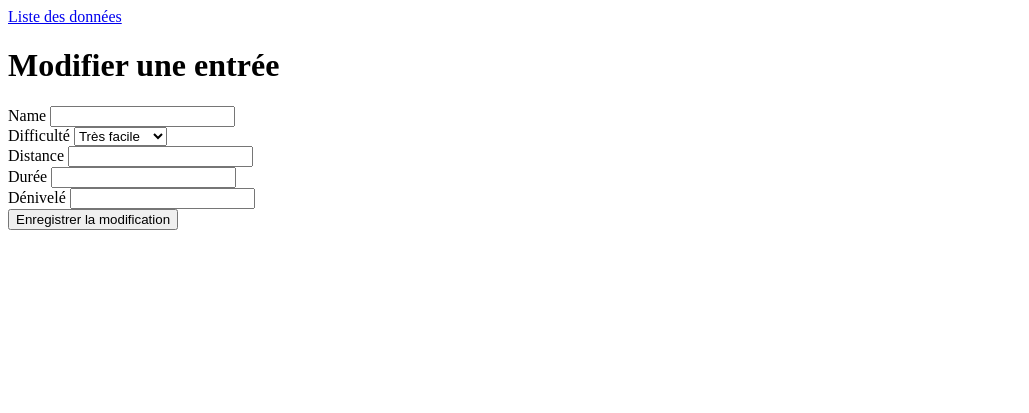
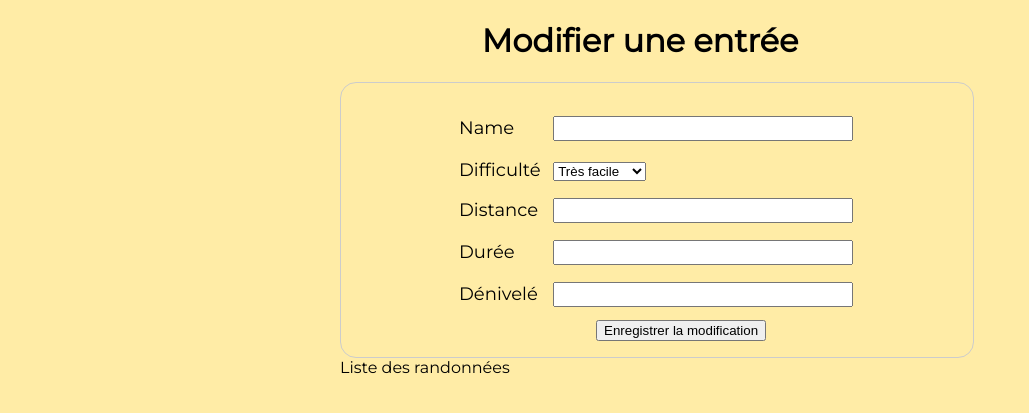
Before and after one commit to Mdelcham/rando, a PHP site: page /update.php in a window 1280 px wide. Shown: the top 413 px of the page, without its empty margins (0-1029 px from the left). Run offline with PHP 8.4, Linux system fonts and the light colour scheme.

Commit message:
design lol

```diff
--- a/assets/css/style.css
+++ b/assets/css/style.css
@@ -1,3 +1,77 @@
-
+@charset "UTF-8";
+body {
+  font-size: 16px;
+  background: #FFECA6;
+  font-family: 'Montserrat'; }
+  body .content {
+    width: 900px;
+    margin: 0 auto; }
+  body .content_up_cr {
+    width: 600px;
+    margin: 0 auto; }
+    body .content_up_cr a {
+      text-decoration: none;
+      color: black; }
+      body .content_up_cr a:hover {
+        transition: color .3s ease-out;
+        color: white; }
+  body #delete {
+    float: right;
+    margin: 10px calc((76px - 54px)/2) 0 0; }
+  body table {
+    font-size: 16px;
+    margin: 0 auto;
+    border-collapse: collapse; }
+    body table th {
+      font-weight: bold;
+      border: 0.5px solid black;
+      padding: 10px; }
+    body table td {
+      border: 0.5px solid black;
+      padding: 10px; }
+      body table td a {
+        text-decoration: none;
+        color: black; }
+        body table td a:hover {
+          transition: color .3s ease-out;
+          color: white; }
+      body table td input {
+        margin-left: 22px; }
+  body h1 {
+    text-align: center; }
+  body .form_upd, body .form_crea {
+    margin: 0 auto;
+    width: 600px;
+    /* Pour voir les limites du formulaire */
+    padding: 1em;
+    border: 1px solid #CCC;
+    border-radius: 1em; }
+    body .form_upd label, body .form_crea label {
+      font-size: 18px;
+      margin-left: 102px;
+      /* Afin de s'assurer que toutes les étiquettes aient la même dimension et soient alignées correctement */
+      display: inline-block;
+      width: 90px;
+      text-align: left;
+      margin-top: 1em; }
+    body .form_upd input, body .form_upd textarea, body .form_crea input, body .form_crea textarea {
+      /* Afin de s'assurer que tous les champs textuels utilisent la même police
+         Par défaut, textarea utilise une police à espacement constant */
+      font-family: 'Montserrat';
+      font-size: 16px;
+      /* Pour donner la même dimension à tous les champs textuels */
+      width: 300px;
+      -moz-box-sizing: border-box;
+      box-sizing: border-box; }
+    body .form_upd textarea, body .form_crea textarea {
+      /* Pour aligner correctement les champs multilignes et leurs étiquettes */
+      vertical-align: top;
+      /* Pour donner assez d'espace pour entrer du texte */
+      height: 5em;
+      /* Pour permettre aux utilisateurs de redimensionner un champ textuel horizontalement
+         Cela ne marche pas avec tous les navigateurs  */
+      resize: vertical; }
+    body .form_upd button, body .form_crea button {
+      margin: 1em 0 0 calc((630px - 152px)/2); }
 
 /*# sourceMappingURL=style.css.map */
--- /dev/null
+++ b/assets/scss/style.scss
@@ -0,0 +1,98 @@
+$border : .5px solid black;
+$hover_color : white;
+
+body{
+	font-size: 16px;
+	background: #FFECA6;
+	font-family: 'Montserrat';
+	.content{
+		width: 900px;
+		margin: 0 auto;
+	}
+	.content_up_cr{
+		width: 600px;
+		margin: 0 auto;
+		a{
+			text-decoration: none;
+			color: black;
+			&:hover{
+				transition: color .3s ease-out;
+				color: $hover_color;
+			}
+		}
+	}
+	#delete{
+		float: right;
+		margin: 10px calc((76px - 54px)/2) 0 0;
+	}
+	table{
+		font-size: 16px;
+		margin: 0 auto;
+		border-collapse: collapse;
+		th{
+			font-weight: bold;
+			border: $border;
+			padding: 10px;
+		}
+		td{
+			border: $border;
+			padding: 10px;
+			a{
+				text-decoration:none;
+				color: black;
+				&:hover{
+					transition: color .3s ease-out;
+					color: $hover_color;
+				}
+			}
+			input{
+				margin-left: 22px;
+			}
+		}
+	}
+	h1{
+    	text-align: center;
+    }
+	.form_upd, .form_crea{
+		margin: 0 auto;
+	    width: 600px;
+	    /* Pour voir les limites du formulaire */
+	    padding: 1em;
+	    border: 1px solid #CCC;
+	    border-radius: 1em;
+	    label {
+	    	font-size: 18px;
+	    	margin-left: 102px;
+		    /* Afin de s'assurer que toutes les étiquettes aient la même dimension et soient alignées correctement */
+		    display: inline-block;
+		    width: 90px;
+		    text-align: left;
+		   	margin-top: 1em;
+		}
+		input, textarea {
+		    /* Afin de s'assurer que tous les champs textuels utilisent la même police
+		       Par défaut, textarea utilise une police à espacement constant */
+		    font-family: 'Montserrat';
+		    font-size: 16px;
+
+		    /* Pour donner la même dimension à tous les champs textuels */
+		    width: 300px;
+		    -moz-box-sizing: border-box;
+		    box-sizing: border-box;
+		}
+		textarea {
+		    /* Pour aligner correctement les champs multilignes et leurs étiquettes */
+		    vertical-align: top;
+
+		    /* Pour donner assez d'espace pour entrer du texte */
+		    height: 5em;
+
+		    /* Pour permettre aux utilisateurs de redimensionner un champ textuel horizontalement
+		       Cela ne marche pas avec tous les navigateurs  */
+		    resize: vertical;
+		}
+		button{
+			margin: 1em 0 0 calc((630px - 152px)/2);
+		}
+	}
+}
--- a/delete.php
+++ b/delete.php
@@ -5,7 +5,7 @@
 		$parcours = $_POST['randoList'];
   		try
 	  	{
-	      	$pdo = new PDO('mysql:host=localhost;dbname=reunion_island;charset=utf8', 'root', '');
+	      	$pdo = new PDO('mysql:host=localhost;dbname=reunion_island;charset=utf8', 'root', 'root');
 	    }
 	  	catch (Exception $e)
 	  	{
--- a/update.php
+++ b/update.php
@@ -27,7 +27,7 @@
 	// CONNECTION DB + Erreur si pas possible
 	try
     	{
-    		$pdo = new PDO('mysql:host=localhost;dbname=reunion_island; charset=utf8','root', '');
+    		$pdo = new PDO('mysql:host=localhost;dbname=reunion_island; charset=utf8','root', 'root');
     	}
     catch (Exception $e)
     	{
@@ -125,13 +125,13 @@
 <head>
 	<meta charset="utf-8">
 	<title>Modifier une randonnée</title>
-	<link href="https://fonts.googleapis.com/css?family=Raleway" rel="stylesheet">
+	<link href="https://fonts.googleapis.com/css?family=Montserrat" rel="stylesheet">
 	<link rel="stylesheet" href="assets/css/style.css" media="screen" title="no title" charset="utf-8">
 </head>
 <body>
-	<a href="read.php">Liste des données</a>
+	<div class="content_up_cr">
 		<h1>Modifier une entrée</h1>
-	<form action="update.php?id=<?=$id?>" method="post">
+		<form class="form_upd" action="update.php?id=<?=$id?>" method="post">
 			<div>
 				<input type="hidden" name="id" value="<?php echo $id ?>">
 				<label for="name">Name</label>
@@ -163,6 +163,8 @@
 			</div>
 			<button type="submit" name="button">Enregistrer la modification</button>
 		</form>
+		<a href="read.php">Liste des randonnées</a>
 		<?php echo $Error ?>
+	</div>
 </body>
 </html>
```
Also changed, not shown: create.php (+6 -4 lines), read.php (+19 -7 lines), 3 other files. Lines whose indentation alone changed are shown as unchanged.
